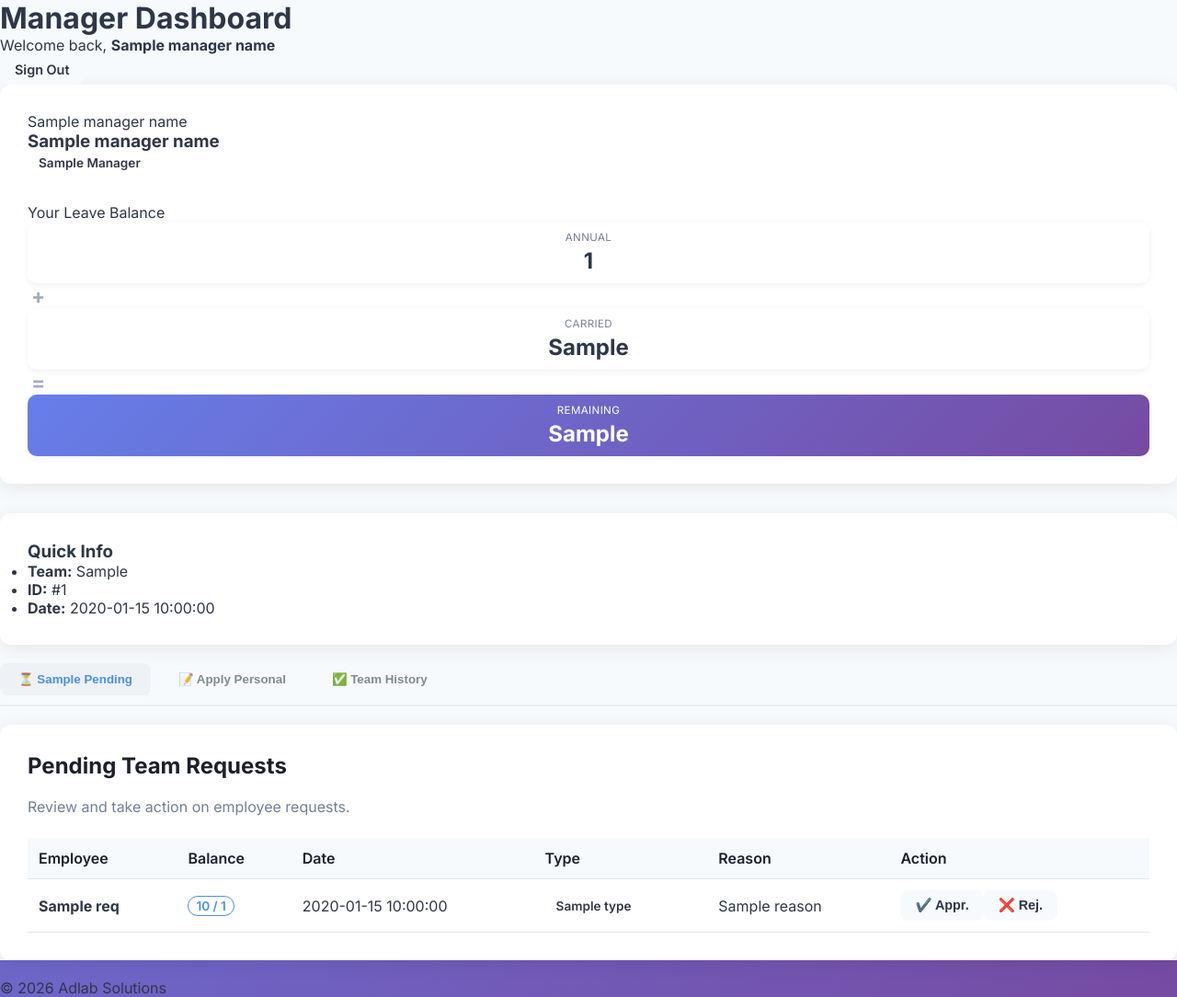
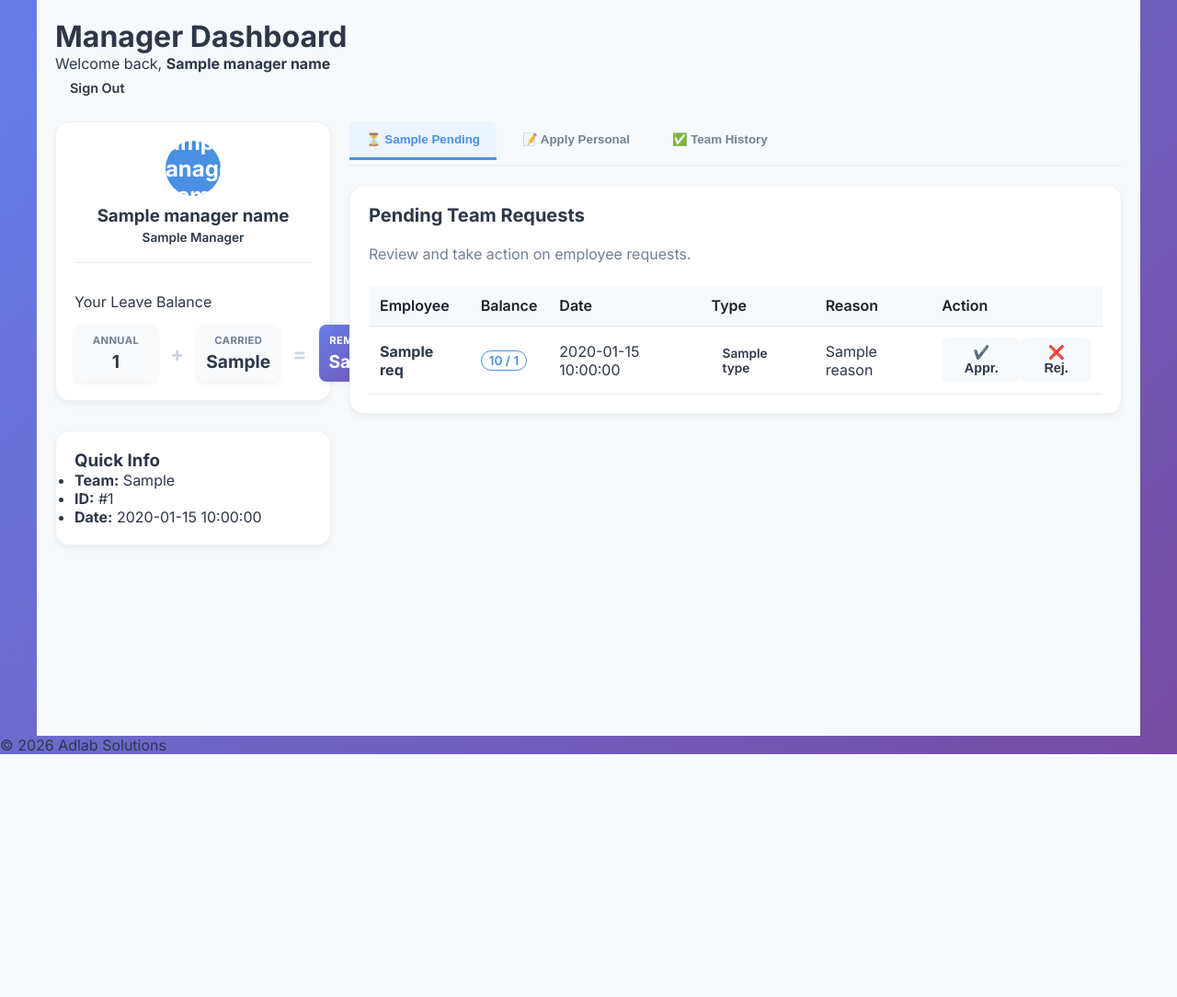
Before and after one commit to Ahsan60712/attendance-system, a Flask app: template templates/manager_dashboard.html in a window 1280 px wide. Shown: the whole page at 92% size. After the commit the page ends 820 px from the top, so only its background shows below. Run offline with Flask 3, Linux system fonts and the light colour scheme; the template is opened without the code that fills it: most values are stand-ins (such as "Sample title", 1, 10 or a date in 2020).

Commit message:
fix: polished manager dashboard UI and layout

```diff
--- a/templates/manager_dashboard.html
+++ b/templates/manager_dashboard.html
@@ -235,21 +235,47 @@
 </div>
 
 <style>
-    /* Tab Styling */
-    .tabs-nav { display: flex; gap: 10px; margin-bottom: 20px; border-bottom: 2px solid #eee; padding-bottom: 10px; }
-    .tab-btn { background: none; border: none; padding: 10px 20px; font-weight: 600; color: #7f8c8d; cursor: pointer; transition: all 0.3s; border-radius: 8px; }
-    .tab-btn.active { color: #4a90e2; background-color: #eef2f7; }
-    .tab-content { display: none; border: none; }
-    .tab-content.active { display: block; animation: fadeInUp 0.4s ease; }
+    /* CSS FIXES FOR MANAGER DASHBOARD */
+    .dashboard-container { max-width: 1200px; margin: 0 auto; padding: 20px; }
+    .main-grid { display: grid; grid-template-columns: 300px 1fr; gap: 20px; margin-top: 20px; }
 
-    /* Filter Styling */
-    .filter-row { display: flex; align-items: flex-end; gap: 15px; background: #f8f9fa; padding: 15px; border-radius: 10px; margin-bottom: 15px; flex-wrap: wrap; }
-    .filter-group { flex: 1; min-width: 150px; }
-    .filter-group label { display: block; font-size: 0.8rem; font-weight: bold; color: #555; margin-bottom: 5px; }
-    .filter-group input { width: 100%; border: 1px solid #ddd; padding: 8px; border-radius: 6px; }
-    .filter-btn { height: 38px; }
+    @media (max-width: 900px) {
+        .main-grid { grid-template-columns: 1fr; }
+    }
 
-    .empty-state { text-align: center; padding: 40px; background: #fcfcfc; border: 2px dashed #eee; border-radius: 15px; color: #999; }
+    /* Card Styling */
+    .card { background: white; border-radius: 15px; padding: 20px; box-shadow: 0 4px 6px rgba(0,0,0,0.05); border: 1px solid #edf2f7; margin-bottom: 20px; }
+    .card h2 { margin-top: 0; font-size: 1.25rem; color: #2d3748; }
+
+    /* Profile Card */
+    .profile-header { text-align: center; padding-bottom: 15px; border-bottom: 1px solid #eee; }
+    .profile-avatar { width: 60px; height: 60px; background: #4a90e2; color: white; border-radius: 50%; display: flex; align-items: center; justify-content: center; font-size: 1.5rem; font-weight: bold; margin: 0 auto 10px; }
+
+    /* Leave Summary Grid */
+    .lb-grid { display: grid; grid-template-columns: 1fr auto 1fr auto 1fr; align-items: center; gap: 10px; margin-top: 15px; }
+    .lb-item { text-align: center; padding: 10px; background: #f8fafc; border-radius: 8px; }
+    .lb-label { display: block; font-size: 0.7rem; text-transform: uppercase; color: #718096; font-weight: bold; }
+    .lb-value { font-size: 1.2rem; font-weight: bold; color: #2d3748; }
+    .lb-item.highlight-item { background: linear-gradient(135deg, #667eea 0%, #764ba2 100%); color: white; }
+    .lb-item.highlight-item .lb-label, .lb-item.highlight-item .lb-value { color: white; }
+    .lb-sep { font-weight: bold; color: #cbd5e0; }
+
+    /* Tabs Styling */
+    .tabs-nav { display: flex; gap: 10px; margin-bottom: 20px; border-bottom: 2px solid #edf2f7; padding-bottom: 5px; overflow-x: auto; }
+    .tab-btn { background: none; border: none; padding: 12px 18px; font-weight: 600; color: #718096; cursor: pointer; transition: all 0.2s; border-radius: 8px 8px 0 0; white-space: nowrap; border-bottom: 3px solid transparent; }
+    .tab-btn:hover { color: #4a90e2; background: #f7fafc; }
+    .tab-btn.active { color: #4a90e2; border-bottom-color: #4a90e2; background: #ebf4ff; }
+
+    .tab-content { display: none; }
+    .tab-content.active { display: block; animation: fadeIn 0.3s ease; }
+
+    /* Forms and Tables */
+    .filter-row { display: flex; gap: 10px; align-items: flex-end; background: #f7fafc; padding: 15px; border-radius: 10px; margin-bottom: 20px; }
+    .filter-group { flex: 1; }
+    .filter-group label { display: block; font-size: 0.8rem; margin-bottom: 5px; font-weight: 600; }
+    .filter-group input { width: 100%; padding: 8px; border: 1px solid #e2e8f0; border-radius: 5px; }
+
+    @keyframes fadeIn { from { opacity: 0; transform: translateY(10px); } to { opacity: 1; transform: translateY(0); } }
 </style>
 
 <script>
@@ -257,12 +283,14 @@
         var i, tabcontent, tablinks;
         tabcontent = document.getElementsByClassName("tab-content");
         for (i = 0; i < tabcontent.length; i++) {
+            tabcontent[i].style.display = "none";
             tabcontent[i].classList.remove("active");
         }
         tablinks = document.getElementsByClassName("tab-btn");
         for (i = 0; i < tablinks.length; i++) {
             tablinks[i].classList.remove("active");
         }
+        document.getElementById(tabName).style.display = "block";
         document.getElementById(tabName).classList.add("active");
         evt.currentTarget.classList.add("active");
     }
@@ -273,12 +301,12 @@
         endDateGroup.style.display = (type === 'Leave' || type === 'WFH') ? 'block' : 'none';
     }
 
-    // Restore tab from URL if present
-    const urlParams = new URLSearchParams(window.location.search);
-    const activeTab = urlParams.get('tab');
-    if (activeTab) {
-        const btn = Array.from(document.querySelectorAll('.tab-btn')).find(b => b.innerText.includes(activeTab === 'approved-tab' ? 'History' : ''));
-        if (btn) btn.click();
-    }
+    // Initialize first tab
+    document.addEventListener('DOMContentLoaded', function() {
+        const urlParams = new URLSearchParams(window.location.search);
+        const activeTab = urlParams.get('tab') || 'pending-tab';
+        const targetBtn = Array.from(document.querySelectorAll('.tab-btn')).find(b => b.onclick.toString().includes(activeTab));
+        if(targetBtn) targetBtn.click();
+    });
 </script>
 {% endblock %}
```
